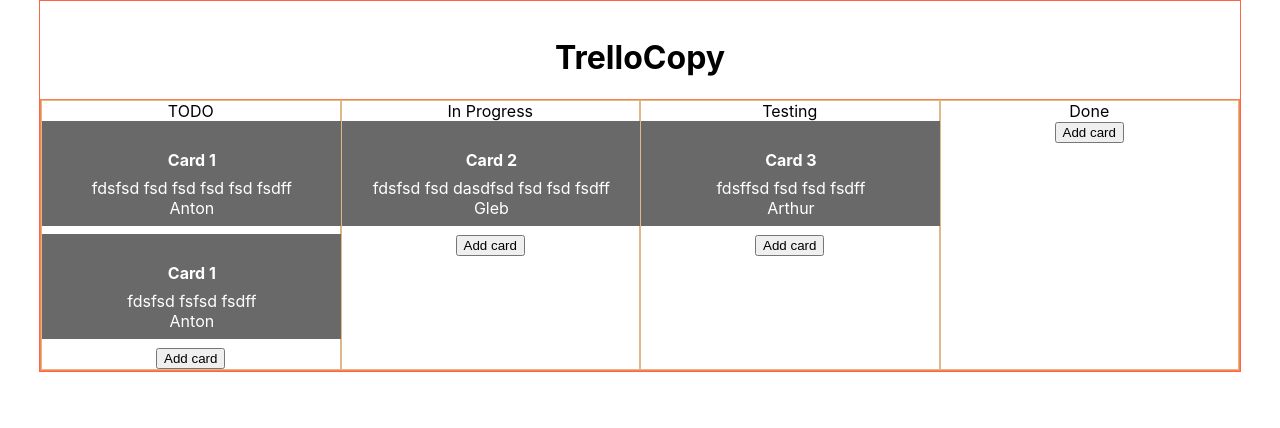
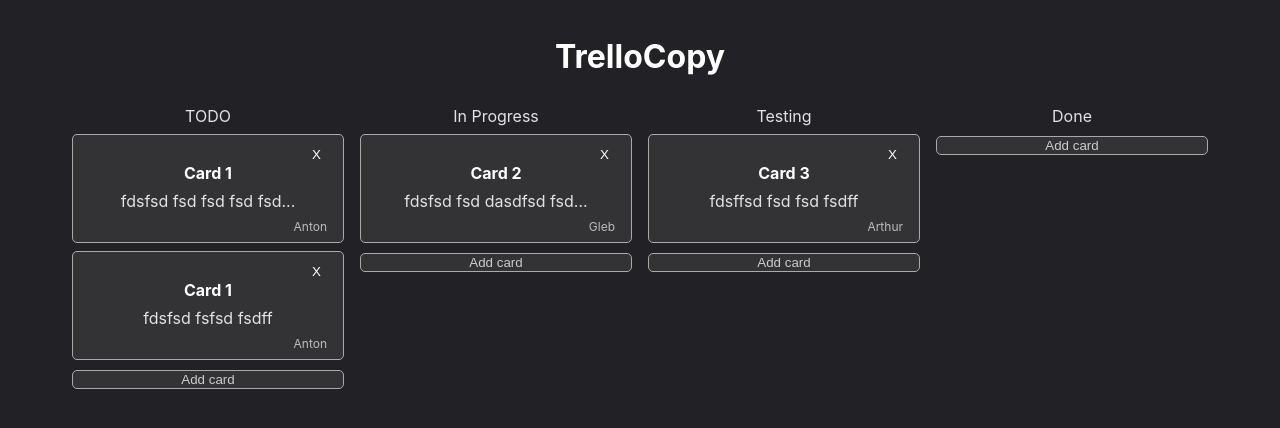
Before and after one commit to AntonMoldakov/Purrweb_First_Internship_Trello, a React (Create React App) app: page / in a window 1280 px wide. Shown: the top 428 px of the page. Built offline with nearby package versions, Linux system fonts and the light colour scheme.

Commit message:
added and delete cards

```diff
--- a/src/App.js
+++ b/src/App.js
@@ -1,15 +1,13 @@
-import React, {useEffect} from 'react'
-import Context from "./Context"
-import Loader from "./Loader";
+import React from 'react'
 import Columns from "./components/Columns/Columns";
 
 function App() {
     const [userName, setUserName] = React.useState('Guest')
     const [cards, setCards] = React.useState([
-        {columnId: 1, cardTitle: 'Card 1', cardContent: 'fdsfsd fsd fsd fsd fsd fsdff', author: 'Anton'},
-        {columnId: 1, cardTitle: 'Card 1', cardContent: 'fdsfsd fsfsd fsdff', author: 'Anton'},
-        {columnId: 2, cardTitle: 'Card 2', cardContent: 'fdsfsd fsd dasdfsd fsd fsd fsdff', author: 'Gleb'},
-        {columnId: 3, cardTitle: 'Card 3', cardContent: 'fdsffsd fsd fsd fsdff', author: 'Arthur'}
+        {id: 1, columnId: 1, cardTitle: 'Card 1', cardContent: 'fdsfsd fsd fsd fsd fsd fsdff', author: 'Anton'},
+        {id: 2, columnId: 1, cardTitle: 'Card 1', cardContent: 'fdsfsd fsfsd fsdff', author: 'Anton'},
+        {id: 3, columnId: 2, cardTitle: 'Card 2', cardContent: 'fdsfsd fsd dasdfsd fsd fsd fsdff', author: 'Gleb'},
+        {id: 4, columnId: 3, cardTitle: 'Card 3', cardContent: 'fdsffsd fsd fsd fsdff', author: 'Arthur'}
     ])
     const [columns, setColumns] = React.useState([
         {id: 1, columnTitle: 'TODO'},
@@ -27,13 +25,18 @@ function App() {
         }]))
     }
 
-    function addCard({columnId, cardTitle, cardContent}) {
+    function addCard(columnId, cardTitle, cardContent) {
         setCards(cards.concat([{
-            columnId: cards.length + 1,
+            id: new Date(),
+            columnId,
             cardTitle,
             cardContent,
             author: userName
         }]))
+    }
+
+    function deleteCard(id) {
+        setCards(cards.filter(card => card.id !== id))
     }
 
     function editColumnTitle(id, title) {
@@ -50,10 +53,12 @@ function App() {
     }
 
     return (
-
         <div className='wrapper'>
             <h1>TrelloCopy</h1>
-            {cards.length ? <Columns cards={cards} columns={columns} addColumn={addColumn} editColumnTitle={editColumnTitle}/> : <Loader/>}
+            <Columns cards={cards} columns={columns}
+                     addColumn={addColumn} editColumnTitle={editColumnTitle}
+                     addCard={addCard} deleteCard={deleteCard}/>
+
         </div>
     )
 }
--- a/src/Context.js
+++ /dev/null
@@ -1,5 +0,0 @@
-import React from 'react'
-
-const Context = React.createContext()
-
-export default Context
--- a/src/components/Card/AddCard/AddCard.css
+++ b/src/components/Card/AddCard/AddCard.css
@@ -1,4 +1,23 @@
+
+/*Btn*/
+.btn-add-card {
+    width: 100%;
+    color: #ccc;
+    background-color: #333336;
+    border: 1px solid darkgray;
+    border-radius: 5px;
+    cursor: pointer;
+    transition: background-color .2s linear;
+}
+
+.btn-add-card:hover {
+    color: white;
+    background-color: #47474A;
+}
+
+/*Modal*/
 .modal {
+    padding-top: 5rem;
     position: fixed;
     top: 0;
     right: 0;
@@ -7,30 +26,50 @@
     background: rgba(0, 0, 0, .5);
     display: flex;
     justify-content: center;
-    padding-top: 5rem;
 }
 
 .modal__body {
     width: 400px;
+    height: fit-content;
     border-radius: 5px;
-    background: #fff;
-    height: 200px;
+    background: #343434;
 }
 
 .modal__header {
-    padding: .5rem;
     display: flex;
     justify-content: flex-end;
 }
 
 .modal__content {
-    padding: 2rem;
+    padding: .5rem;
 }
 
-
 .cross {
-    color: black;
+    color: white;
     background: none;
     border: none;
     cursor: pointer;
 }
+
+/*Form*/
+.form__title {
+    color: white;
+}
+
+.form__item {
+    display: flex;
+    align-items: start;
+    margin-bottom: .5rem;
+}
+
+.form__label {
+    margin-right: .5rem;
+}
+
+.form__field {
+    padding: 5px;
+    width: 70%;
+    border: none;
+    border-radius: 5px;
+    resize: none;
+}
--- a/src/components/Card/AddCard/AddCard.js
+++ b/src/components/Card/AddCard/AddCard.js
@@ -1,43 +1,47 @@
 import React, {useState} from 'react'
 import './AddCard.css'
+import {Form, Field} from 'react-final-form'
 
-function AddCard({id}) {
-    const [newCard, setNewCard] = useState({columnId: id, cardTitle: '', cardContent: ''})
+function AddCard({addCard, columnId}) {
     const [isOpen, setIsOpen] = useState(false)
 
-    // function submitHandler(event) {
-    //     event.preventDefault()
-    //     if (input.value.trim()) {
-    //         auth(input.value)
-    //     } else {
-    //         addCard(newCard)
-    //     }
-    //     input.clear()
-    //     setIsOpen(false)
-    // }
+    const onSubmit = values => {
+        addCard(columnId, values.title, values.text)
+        setIsOpen(false)
+    }
 
     return (
         <React.Fragment>
-            <button onClick={() => setIsOpen(true)}>Add card</button>
+            <button className={'btn-add-card'} onClick={() => setIsOpen(true)}>Add card</button>
             {isOpen && <div className='modal'>
                 <div className='modal__body'>
                     <div className={'modal__header'}>
-                        <button className={'cross'} onClick={() => {
-
-                            setIsOpen(false)
-                        }}>X</button>
+                        <button className={'cross'} onClick={() => setIsOpen(false)}>X
+                        </button>
                     </div>
                     <div className="modal__content">
-                    <h1>create new card</h1>
-                    <form style={{marginBottom: '1rem'}}>
-                        <input/>
-                        <button type='submit'>create</button>
-                    </form>
+                        <Form
+                            onSubmit={onSubmit}
+                            // validate={validate}
+                            render={({handleSubmit}) => (
+                                <form onSubmit={handleSubmit}>
+                                    <h2 className={'form__title'}>Create new card</h2>
+                                    <div className={'form__item'}>
+                                        <label className={'form__label'}>Card title</label>
+                                        <Field className={'form__field'} name="title" component="input" placeholder="title"/>
+                                    </div>
+                                    <div className={'form__item'}>
+                                        <label className={'form__label'}>Card text</label>
+                                        <Field className={'form__field'} name="text" component="textarea" placeholder="text"/>
+                                    </div>
+                                    <button type="submit">Create</button>
+                                </form>
+                            )}
+                        />
                     </div>
                 </div>
             </div>}
         </React.Fragment>
-
     )
 }
 
--- a/src/components/Card/Card.js
+++ b/src/components/Card/Card.js
@@ -1,18 +1,30 @@
 import React from 'react'
 import styles from './Card.module.css'
 
-function Column({columnId, cardTitle, cardContent, author}) {
+function contentLength(content) {
+    if(content.length > 25) {
+        return (content.slice(0, 22) + '...')
+    }
+    return content
+}
+
+function Card({deleteCard, id, columnId, cardTitle, cardContent, author}) {
     return (
         <div className={styles.card}>
-            <h4 className={styles.card__title}>{cardTitle}</h4>
+            <div className={styles.header}>
+            <button className={styles.cross} onClick={() => deleteCard(id)}>X</button>
+            </div>
+            <h4 className={styles.title}>{cardTitle}</h4>
             <div>
-                {cardContent}
+                {
+                    contentLength(cardContent)
+                }
             </div>
-            <div>
+            <div className={styles.author}>
                 {author}
             </div>
         </div>
     )
 }
 
-export default Column
+export default Card
--- a/src/components/Card/Card.module.css
+++ b/src/components/Card/Card.module.css
@@ -1,11 +1,31 @@
 .card {
-    width: 90%;
     padding: .5rem 1rem;
     margin-bottom: .5rem;
-    color: white;
-    background-color: dimgray;
+    background-color: #333336;
+    border: 1px solid darkgray;
+    border-radius: 5px;
+    color: #E2E2E2;
 }
 
-.card__title {
-    margin-bottom: .5rem;
+.header {
+    text-align: end;
 }
+
+.cross {
+    color: white;
+    background: none;
+    border: none;
+    cursor: pointer;
+}
+
+.title {
+    margin: 0 0 .5rem;
+    color: white;
+}
+
+.author {
+    margin-top: .5rem;
+    font-size: 12px;
+    text-align: end;
+    color: #bcbcbc;
+}
--- a/src/components/Columns/Column/Column.js
+++ b/src/components/Columns/Column/Column.js
@@ -4,15 +4,15 @@ import Card from "../../Card/Card";
 import ColumnTitle from "./ColumnTitle";
 import AddCard from "../../Card/AddCard/AddCard";
 
-function Column({cards, editColumnTitle, id, columnTitle}) {
+function Column({cards, editColumnTitle, addCard, deleteCard, id, columnTitle}) {
     return (
         <div className={styles.columns__item}>
             <ColumnTitle className={styles.column__title} editColumnTitle={editColumnTitle} columnTitle={columnTitle} id={id}/>
             {
-                cards.map(card => <Card {...card}/>)
+                cards.map(card => <Card key={card.id} deleteCard={deleteCard} {...card}/>)
             }
             <div>
-                <AddCard/>
+                <AddCard addCard={addCard} columnId={id}/>
             </div>
         </div>
     )
--- a/src/components/Columns/Column/ColumnTitle.js
+++ b/src/components/Columns/Column/ColumnTitle.js
@@ -6,9 +6,9 @@ function ColumnTitle({editColumnTitle, columnTitle, id}) {
     let [editMode, setEditMode] = useState(false);
     let [title, setTitle] = useState(columnTitle);
 
-    useEffect(() => {
-        setTitle(columnTitle);
-    }, [columnTitle]);
+    // useEffect(() => {
+    //     setTitle(columnTitle);
+    // }, [columnTitle]);
 
     const activateEditMode = () => {
         setEditMode(true);
@@ -26,7 +26,7 @@ function ColumnTitle({editColumnTitle, columnTitle, id}) {
     return (
         <div>
             {!editMode &&
-            <div>
+            <div className={styles.column__title}>
                 <span onDoubleClick={activateEditMode} >{columnTitle || "Column title"}</span>
             </div>
             }
--- a/src/components/Columns/Columns.js
+++ b/src/components/Columns/Columns.js
@@ -6,11 +6,13 @@ function distribCards(cards, columnId) {
     return cards.filter(cards => cards.columnId === columnId)
 }
 
-function Columns({cards, columns, addColumns, editColumnTitle}) {
+function Columns({cards, columns, addColumns, editColumnTitle, addCard, deleteCard}) {
     return (
         <div className={styles.columns}>
             {
-                columns.map(column => <Column cards={distribCards(cards, column.id)} editColumnTitle={editColumnTitle} {...column}/>)
+                columns.map(column => <Column key={columns.id} cards={distribCards(cards, column.id)}
+                                              editColumnTitle={editColumnTitle} addCard={addCard}
+                                              deleteCard={deleteCard} {...column}/>)
             }
         </div>
     )
--- a/src/components/Columns/Columns.module.css
+++ b/src/components/Columns/Columns.module.css
@@ -1,27 +1,25 @@
-
 .columns {
     display: flex;
-    border: 1px solid coral;
 }
 
 .columns__item {
+    margin: 0 .5rem;
     width: 300px;
-    border: 1px solid burlywood;
+    border-radius: 5px;
     text-align: center;
 }
 
 .column__title {
     padding: .5rem;
-    background-color: darkgray;
+    color: #E2E2E2;
 }
 
 .ColumnTitle {
-    padding: 3px;
     color: white;
     background-color: #47474A;
     border-radius: 5px;
     border: none;
-    font-size: 18px;
+    font-size: 16px;
 }
 
 .ColumnTitle:active, .ColumnTitle:focus {
--- a/src/index.css
+++ b/src/index.css
@@ -1,10 +1,12 @@
 body {
+  color: #ccc;
   margin: 0;
   font-family: -apple-system, BlinkMacSystemFont, 'Segoe UI', 'Roboto', 'Oxygen',
     'Ubuntu', 'Cantarell', 'Fira Sans', 'Droid Sans', 'Helvetica Neue',
     sans-serif;
   -webkit-font-smoothing: antialiased;
   -moz-osx-font-smoothing: grayscale;
+  background: #222226;
 }
 
 code {
@@ -15,73 +17,10 @@ code {
 .wrapper {
   padding-top: 1rem;
   margin: 0 auto;
-  width: 1200px;
-  border: 1px solid tomato;
+  width: 90%;
 }
 
 .wrapper h1 {
+  color: white;
   text-align: center;
 }
-
-
-/*Loader*/
-.loader__wrapper {
-  justify-content: center;
-  margin: .5rem;
-}
-
-.lds-ellipsis {
-  display: inline-block;
-  position: relative;
-  width: 80px;
-  height: 80px;
-}
-.lds-ellipsis div {
-  position: absolute;
-  top: 33px;
-  width: 13px;
-  height: 13px;
-  border-radius: 50%;
-  background: #ccc;
-  animation-timing-function: cubic-bezier(0, 1, 1, 0);
-}
-.lds-ellipsis div:nth-child(1) {
-  left: 8px;
-  animation: lds-ellipsis1 0.6s infinite;
-}
-.lds-ellipsis div:nth-child(2) {
-  left: 8px;
-  animation: lds-ellipsis2 0.6s infinite;
-}
-.lds-ellipsis div:nth-child(3) {
-  left: 32px;
-  animation: lds-ellipsis2 0.6s infinite;
-}
-.lds-ellipsis div:nth-child(4) {
-  left: 56px;
-  animation: lds-ellipsis3 0.6s infinite;
-}
-@keyframes lds-ellipsis1 {
-  0% {
-    transform: scale(0);
-  }
-  100% {
-    transform: scale(1);
-  }
-}
-@keyframes lds-ellipsis3 {
-  0% {
-    transform: scale(1);
-  }
-  100% {
-    transform: scale(0);
-  }
-}
-@keyframes lds-ellipsis2 {
-  0% {
-    transform: translate(0, 0);
-  }
-  100% {
-    transform: translate(24px, 0);
-  }
-}
```
Also changed, not shown: src/Loader.js (deleted, +0 -16 lines).
